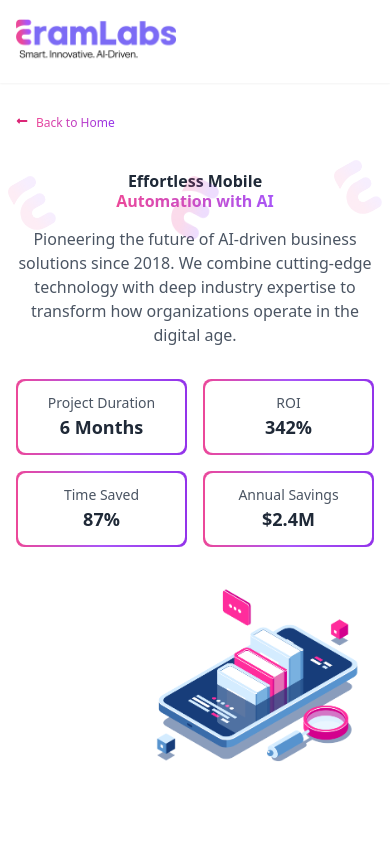
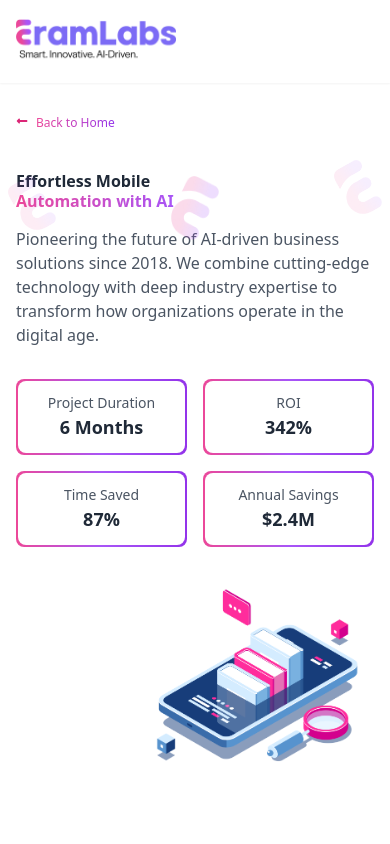
Before and after one commit to manoj1689/company-web, a Next.js app: page /landing/mobile-app in a window 390 px wide. Shown: the top 844 px of the page. Built offline with nearby package versions, Linux system fonts and the light colour scheme; grey boxes are pictures that could not be loaded.

Commit message:
service page updated

```diff
--- a/app/landing/mobile-app/page.tsx
+++ b/app/landing/mobile-app/page.tsx
@@ -152,7 +152,7 @@ export default function MobileAutomationAI() {
               variants={textContainerVariants}
               className="flex flex-col lg:flex-row justify-between items-center py-10 md:py-12 gap-4"
             >
-              <div className="lg:w-1/2 text-center lg:text-left">
+              <div className="lg:w-1/2 text-left">
                 <motion.h2
                   variants={textItemVariants}
                   className="ext-3xl sm:text-4xl md:text-5xl lg:text-6xl font-bold leading-tight"
@@ -326,7 +326,7 @@ export default function MobileAutomationAI() {
             className="w-12 md:w-24 lg:w-40"
           />
         </div>
-        <div className="absolute left-0 bottom-0 md:left- md:bottom-10">
+        <div className="absolute left-0 bottom-0  md:bottom-10">
           <img
             src="/servoffer/ion.png"
             alt="Image 3"
```
